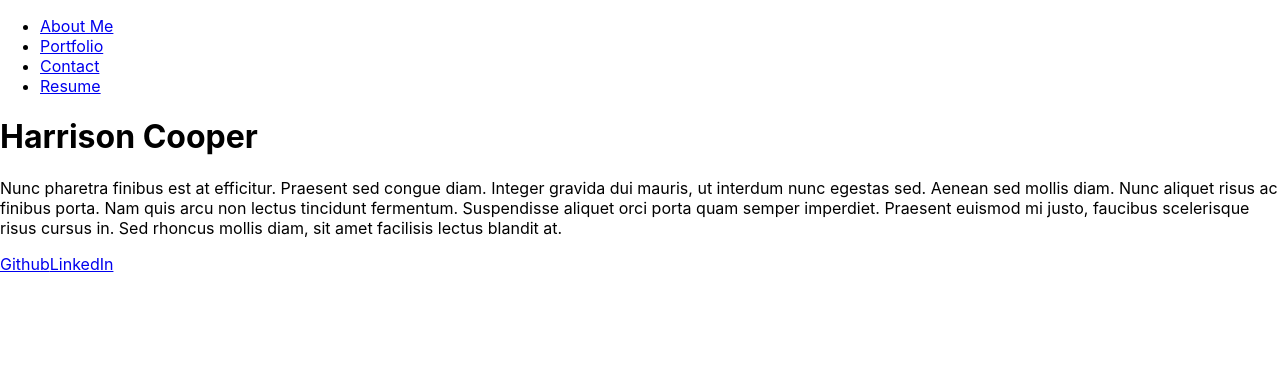
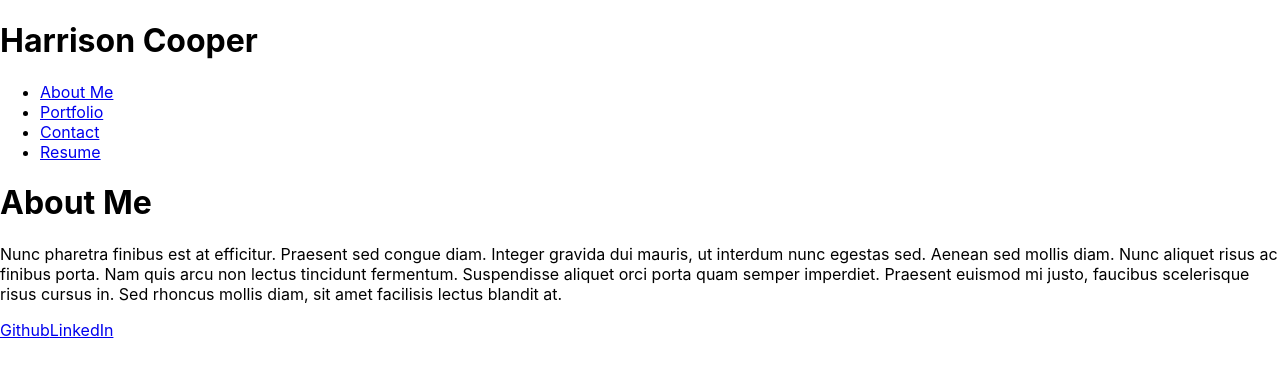
Before and after one commit to cooper2016/react-Portfolio, a React (Create React App) app in the folder react-portfolio/: page / in a window 1280 px wide. Shown: the top 374 px of the page. Built offline with nearby package versions, Linux system fonts and the light colour scheme.

Commit message:
added all pages

```diff
--- a/react-portfolio/src/components/Header.js
+++ b/react-portfolio/src/components/Header.js
@@ -0,0 +1,11 @@
+import React from "react";
+
+function Header() {
+  return (
+    <header>
+      <h1>Harrison Cooper</h1>
+    </header>
+  );
+}
+
+export default Header;
--- a/react-portfolio/src/components/PortfolioContainer.js
+++ b/react-portfolio/src/components/PortfolioContainer.js
@@ -1,4 +1,5 @@
 import React, { useState } from "react";
+import Header from "./Header";
 import NavTabs from "./NavTabs";
 import AboutMe from "./pages/AboutMe";
 import Portfolio from "./pages/Portfolio";
@@ -28,8 +29,14 @@ export default function PortfolioContainer() {
 
   return (
     <div>
-      {/* We are passing the currentPage from state and the function to update it */}
-      <NavTabs currentPage={currentPage} handlePageChange={handlePageChange} />
+      <div>
+        <Header />
+        {/* We are passing the currentPage from state and the function to update it */}
+        <NavTabs
+          currentPage={currentPage}
+          handlePageChange={handlePageChange}
+        />
+      </div>
       {/* Here we are calling the renderPage method which will return a component  */}
       {renderPage()}
       <Footer />
--- a/react-portfolio/src/components/pages/AboutMe.js
+++ b/react-portfolio/src/components/pages/AboutMe.js
@@ -3,7 +3,7 @@ import React from "react";
 export default function AboutMe() {
   return (
     <div>
-      <h1>Harrison Cooper</h1>
+      <h1>About Me</h1>
       <p>
         Nunc pharetra finibus est at efficitur. Praesent sed congue diam.
         Integer gravida dui mauris, ut interdum nunc egestas sed. Aenean sed
--- a/react-portfolio/src/components/pages/Contact.js
+++ b/react-portfolio/src/components/pages/Contact.js
@@ -0,0 +1,9 @@
+import React from "react";
+
+export default function Contact() {
+  return (
+    <div>
+      <h1>This is my Contact Form</h1>
+    </div>
+  );
+}
--- a/react-portfolio/src/components/pages/Portfolio.js
+++ b/react-portfolio/src/components/pages/Portfolio.js
@@ -0,0 +1,9 @@
+import React from "react";
+
+export default function Portfolio() {
+  return (
+    <div>
+      <h1>This is my Portfolio</h1>
+    </div>
+  );
+}
--- a/react-portfolio/src/components/pages/Resume.js
+++ b/react-portfolio/src/components/pages/Resume.js
@@ -0,0 +1,9 @@
+import React from "react";
+
+export default function Resume() {
+  return (
+    <div>
+      <h1>This is my Resume</h1>
+    </div>
+  );
+}
```
